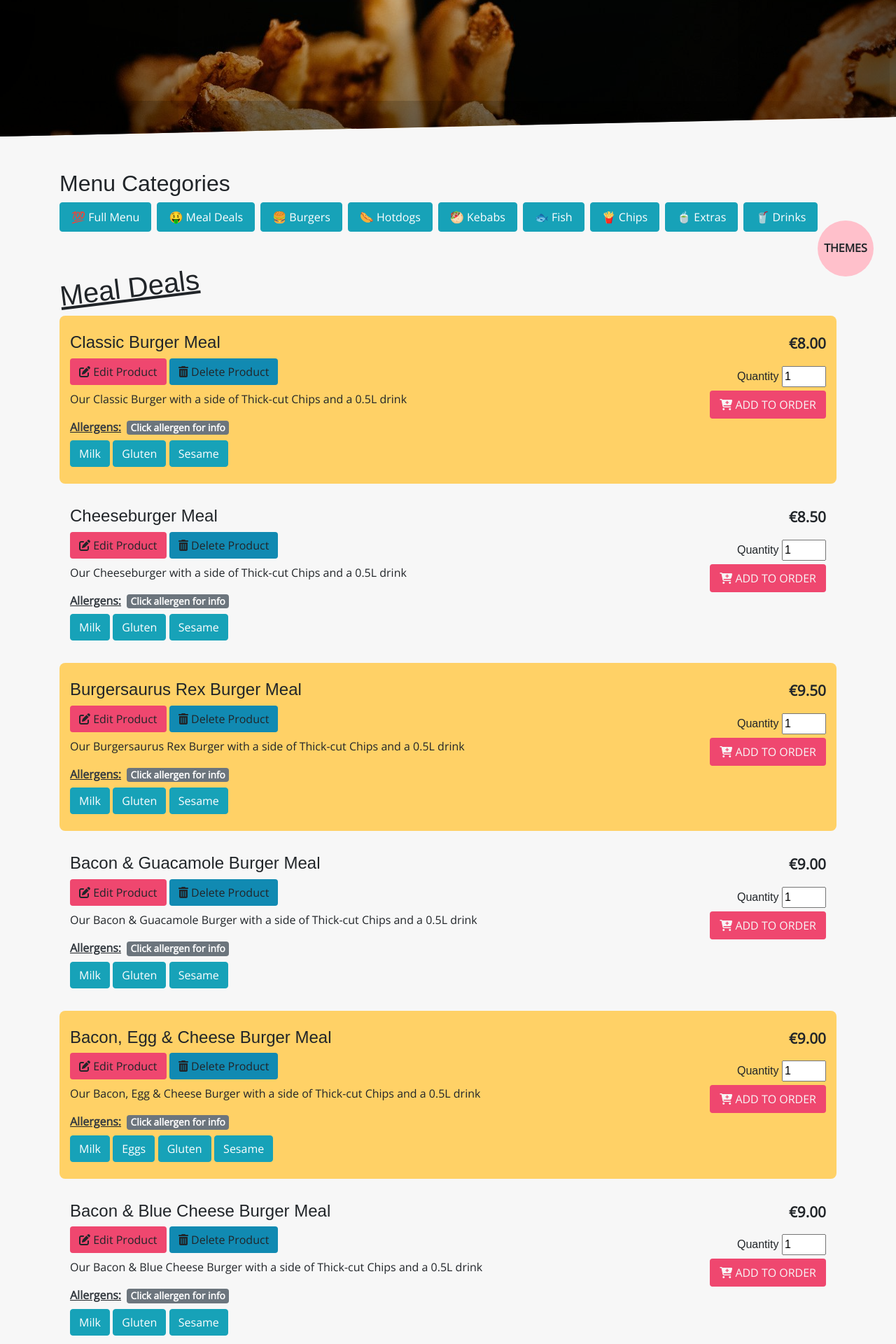
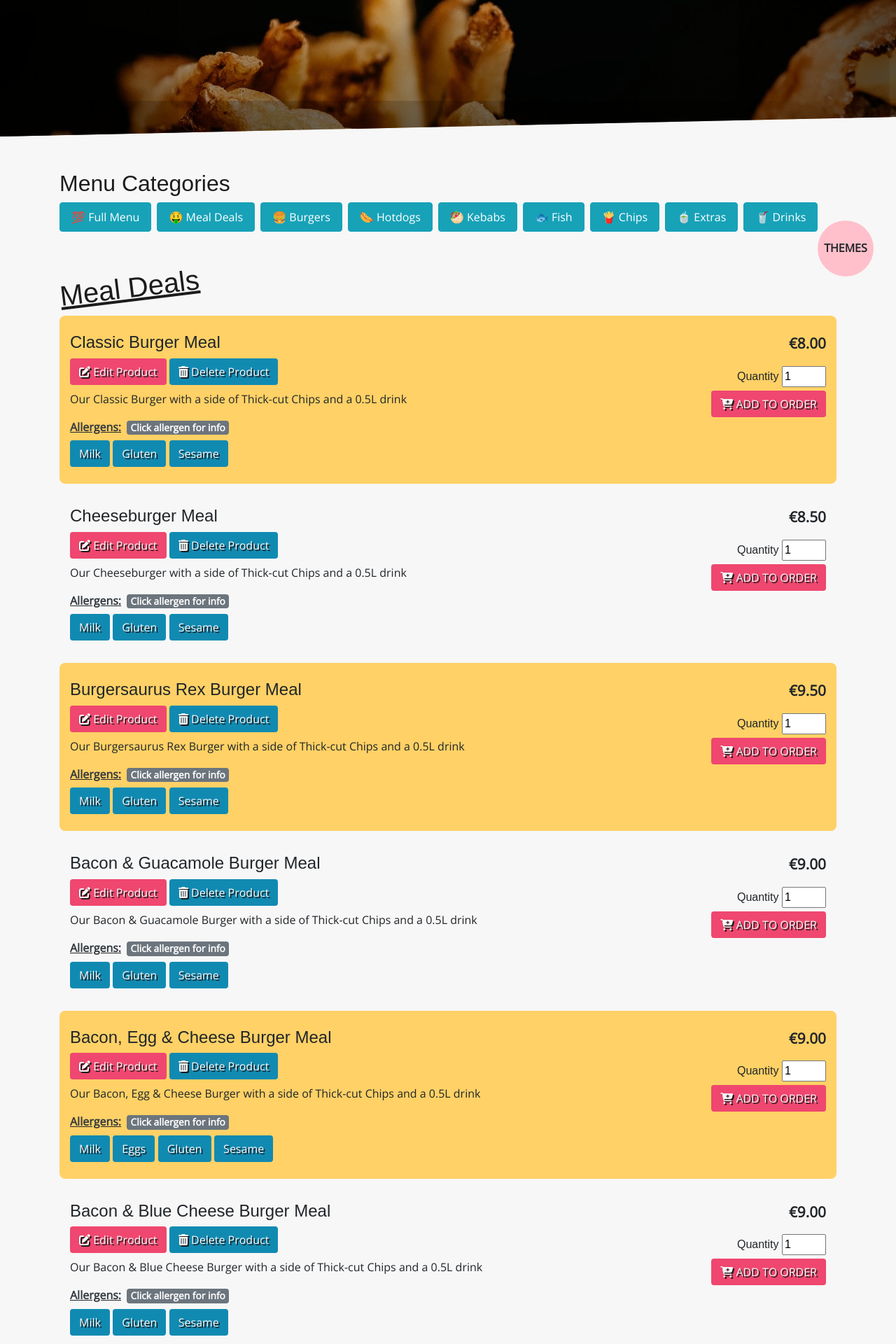
Before and after one commit to wondrousWebWorks/burgersaurus-rex, a Django app: a page that uses menu/templates/menu/menu.html in a window 1280 px wide. Shown: the part 365-2285 px from the top of the page at 70% size. Run offline with Django 3.2, Linux system fonts and the light colour scheme; a user stored in the database is signed in; data comes from the database, SQL or seed files in the repository; both versions use the stored data as it was after the commit; some libraries are stand-ins or nearby versions; some web fonts are replaced.

Commit message:
Added light or dark mode colour classes to headings and changed buttons to share styling

```diff
--- a/images/templates/images/edit-image.html
+++ b/images/templates/images/edit-image.html
@@ -7,7 +7,7 @@
 
 {% block content %}
 <article id="edit-image" class="container headerless-container">
-    <h1 class="my-5 d-inline-block page-heading">Edit Image</h1>
+    <h1 class="my-5 d-inline-block page-heading light-or-dark-mode-font-color">Edit Image</h1>
     <div class="row mx-auto">
         <div class="col-12 col-md-8 mx-auto">
             <form action="{% url 'edit-image' image.id %}" method="POST" enctype="multipart/form-data">
--- a/menu/templates/menu/add-product.html
+++ b/menu/templates/menu/add-product.html
@@ -8,7 +8,7 @@
 <article id="add-product-form" class="container">
     <div class="row mx-auto">
         <div class="col-12 col-md-8 mx-auto">
-            <h1 class="my-5 d-inline-block page-heading">Product Management</h1>
+            <h1 class="my-5 d-inline-block page-heading light-or-dark-mode-font-color">Product Management</h1>
         </div>
     </div>
     <div class="row mx-auto">
--- a/menu/templates/menu/edit-product.html
+++ b/menu/templates/menu/edit-product.html
@@ -8,7 +8,7 @@
 <article id="add-product-form" class="container">
     <div class="row mx-auto">
         <div class="col-12 col-md-8 mx-auto">
-            <h1 class="my-5 d-inline-block page-heading">Product Management</h1>
+            <h1 class="my-5 d-inline-block page-heading light-or-dark-mode-font-color">Product Management</h1>
         </div>
     </div>
     <div class="row mx-auto">
--- a/menu/templates/menu/menu.html
+++ b/menu/templates/menu/menu.html
@@ -10,7 +10,7 @@
 
 {% block content %}
 <article id="menu" class="container">
-    <h2 class="mt-5">Menu Categories</h2>
+    <h2 class="mt-5 light-or-dark-mode-font-color">Menu Categories</h2>
     <ul id="menu-nav" class="nav">
         <li class="nav-item">
             <a class="nav-link btn btn-info mr-2 mb-2" href="{% url 'menu' %}">💯 Full Menu</a>
@@ -43,16 +43,16 @@
 
     {% if categories %}
         {% for category in categories %}
-            <h1 class="mt-5 mb-3 d-inline-block page-heading">{{ category.friendly_name }}</h1>
+            <h1 class="mt-5 mb-3 d-inline-block page-heading light-or-dark-mode-font-color">{{ category.friendly_name }}</h1>
         {% endfor %}
     {% else %}
         {% if query %}
-            <h1 class="mt-5 mb-3 d-inline-block page-heading">Search: {{ query }}</h1>
+            <h1 class="mt-5 mb-3 d-inline-block page-heading light-or-dark-mode-font-color">Search: {{ query }}</h1>
         {% endif %}
     {% endif %}
 
     {% if not menu %}
-        <h3 class="open-sans mt-4 text-small">Oops! No products were found matching your category or query...</h3>
+        <h3 class="open-sans mt-4 text-small light-or-dark-mode-font-color">Oops! No products were found matching your category or query...</h3>
     {% else %}
         {% for menu_item in menu %}
             <div class="row list-item py-4 mb-2 mx-auto" {% if not forloop.first %}data-aos="fade-up" data-aos-duration="1000" data-aos-easing="ease-in-out"{% endif %}>
@@ -60,15 +60,15 @@
                     <h3>{{ menu_item.name }}</h3>
                     {% if request.user.is_superuser %}
                         <div class="product-management-wrapper">
-                            <a href="{% url 'edit-product' menu_item.id %}" class="btn custom-button-1 mb-2"><i class="fas fa-edit"></i>  Edit Product</a>
-                            <a href="{% url 'delete-product' menu_item.id %}" class="btn custom-button-2 mb-2"><i class="fas fa-trash-alt"></i>  Delete Product</a>
+                            <a href="{% url 'edit-product' menu_item.id %}" class="btn colour-2-bg-var btn-custom mb-2"><i class="fas fa-edit"></i>  Edit Product</a>
+                            <a href="{% url 'delete-product' menu_item.id %}" class="btn colour-4-bg-var btn-custom mb-2"><i class="fas fa-trash-alt"></i>  Delete Product</a>
                         </div>
                     {% endif %}
                     <p>{{ menu_item.description }}</p>
                     {% if menu_item.allergens.all %}
                         <h4><a class="text-dark" href="https://erudus.com/14-major-food-allergens-for-eu-food-information-for-consumers/" target="blank"><strong>Allergens:</strong></a><span class="badge badge-secondary ml-2">Click allergen for info</span></h4>
                         {% for allergen in menu_item.allergens.all %}
-                            <a href="{{ allergen.info_url }}" target="_blank" class="allergen btn btn-info">{{ allergen.friendly_name }}</a>
+                            <a href="{{ allergen.info_url }}" target="_blank" class="allergen btn-custom btn colour-4-bg-var">{{ allergen.friendly_name }}</a>
                         {% endfor %}
                     {% endif %}
                 </div>
@@ -78,7 +78,7 @@
                         {% csrf_token %}
                         <label for="id_qty_{{ menu_item.id }}">Quantity</label>
                         <input type="number" name="quantity" value="1" min="1" max="99">
-                        <a class="btn add-to-cart-link add-or-update-button" data-id="{{ menu_item.id }}"><i class="fas fa-cart-plus"></i>  ADD TO ORDER</a>
+                        <a class="btn-custom btn add-to-cart-link colour-2-bg-var" data-id="{{ menu_item.id }}"><i class="fas fa-cart-plus"></i>  ADD TO ORDER</a>
                     </form>
                 </div>
             </div>
--- a/profiles/templates/profiles/profile.html
+++ b/profiles/templates/profiles/profile.html
@@ -14,7 +14,7 @@
 <div class="container">
     <div class="row mx-auto">
         <div class="col-12">
-            <h1 class="my-5 d-inline-block page-heading">My Profile</h1>
+            <h1 class="my-5 d-inline-block page-heading light-or-dark-mode-font-color">My Profile</h1>
         </div>
     </div>
     <div class="row">
--- a/static/css/base.css
+++ b/static/css/base.css
@@ -18,6 +18,7 @@
   --warning-toast-bg: 255, 214, 153;
   --warning-toast-color: 153, 92, 0; }
 
+/* Set Background colours */
 .colour-1-bg {
   background-color: #06d6a0; }
 
@@ -30,6 +31,23 @@
 .colour-4-bg {
   background-color: #118ab2; }
 
+/* Variable Background colours */
+.colour-1-bg-var {
+  background-color: rgba(var(--colour-1), 1); }
+
+.colour-2-bg-var {
+  background-color: rgba(var(--colour-2), 1); }
+
+.colour-3-bg-var {
+  background-color: rgba(var(--colour-3), 1); }
+
+.colour-4-bg-var {
+  background-color: rgba(var(--colour-4), 1); }
+
+.colour-5-bg-var {
+  background-color: rgba(var(--colour-5), 1); }
+
+/* Border colours */
 .colour-1-border {
   border: 4px solid rgba(var(--colour-1), 1); }
 
@@ -42,11 +60,25 @@
 .colour-4-border {
   border: 4px solid rgba(var(--colour-4), 1); }
 
+/* Margins */
+/* Fonts */
 .open-sans {
   font-family: "Open Sans", sans-serif !important; }
 
 .miltonian-tattoo {
   font-family: "Miltonian Tattoo", sans-serif !important; }
+
+/* Font colour */
+.light-or-dark-mode-font-color {
+  color: rgba(var(--heading-colour), 1); }
+
+/* Text shadow */
+.text-shadow-2px {
+  text-shadow: 2px 2px #1c1c1c; }
+
+.btn-custom {
+  text-shadow: 2px 2px #1c1c1c;
+  color: #f7f7f7 !important; }
 
 html {
   scroll-behavior: smooth; }
@@ -297,8 +329,7 @@ footer {
 .page-heading {
   transform: rotateZ(-7deg);
   font-size: 2.5rem;
-  text-decoration: underline;
-  color: rgba(var(--heading-color), 1); }
+  text-decoration: underline; }
 
 .headerless-container {
   margin-top: 20vh; }
--- a/static/js/app.js
+++ b/static/js/app.js
@@ -68,10 +68,12 @@ themeSelectors.forEach(themeSelector => {
             if (darkModeCheck === 'false') {
                 sessionStorage.setItem('dark-mode', 'true');
                 setCSSColour('--body-colour', darkModeColor);
+                setCSSColour('--heading-colour', lightModeColor);
                 document.querySelector('.dark-mode').style.backgroundColor = '#f7f7f7';
             } else {
                 sessionStorage.setItem('dark-mode', 'false');
                 setCSSColour('--body-colour', lightModeColor);
+                setCSSColour('--heading-colour', darkModeColor);
                 document.querySelector('.dark-mode').style.backgroundColor = '#1c1c1c';
             }
         }
@@ -141,8 +143,10 @@ const setTheme = () => {
 
     if (darkMode === 'true') {
         setCSSColour('--body-colour', darkModeColor);
+        setCSSColour('--heading-colour', lightModeColor);
     } else {
         setCSSColour('--body-colour', lightModeColor);
+        setCSSColour('--heading-colour', darkModeColor);
     }
 };
 
--- a/static/scss/_config.scss
+++ b/static/scss/_config.scss
@@ -20,6 +20,7 @@
     --warning-toast-color: 153, 92, 0;
 }
 
+/* Set Background colours */
 .colour-1-bg {
     background-color: rgb(6, 214, 160);
 }
@@ -36,6 +37,28 @@
     background-color: rgb(17, 138, 178);
 }
 
+/* Variable Background colours */
+.colour-1-bg-var {
+    background-color: rgba(var(--colour-1), 1);
+}
+
+.colour-2-bg-var {
+    background-color: rgba(var(--colour-2), 1);
+}
+
+.colour-3-bg-var {
+    background-color: rgba(var(--colour-3), 1);
+}
+
+.colour-4-bg-var {
+    background-color: rgba(var(--colour-4), 1);
+}
+
+.colour-5-bg-var {
+    background-color: rgba(var(--colour-5), 1);
+}
+
+/* Border colours */
 .colour-1-border {
     border: 4px solid rgba(var(--colour-1), 1);
 }
@@ -52,8 +75,11 @@
     border: 4px solid rgba(var(--colour-4), 1);
 }
 
+/* Margins */
 $section-margin-top: 10vh;
 
+
+/* Fonts */
 .open-sans {
     font-family: "Open Sans", sans-serif !important;
 }
@@ -61,3 +87,19 @@ $section-margin-top: 10vh;
 .miltonian-tattoo {
     font-family: "Miltonian Tattoo", sans-serif !important;
 }
+
+/* Font colour */
+.light-or-dark-mode-font-color {
+    color: rgba(var(--heading-colour), 1);
+}
+
+/* Text shadow */
+
+.text-shadow-2px {
+    text-shadow: 2px 2px #1c1c1c;
+}
+
+.btn-custom {
+    text-shadow: 2px 2px #1c1c1c;
+    color: #f7f7f7 !important;
+}
--- a/static/scss/base.scss
+++ b/static/scss/base.scss
@@ -361,7 +361,6 @@ footer {
     transform: rotateZ(-7deg);
     font-size: 2.5rem;
     text-decoration: underline;
-    color: rgba(var(--heading-color), 1);
 }
 
 .headerless-container {
--- a/templates/allauth/account/email_confirm.html
+++ b/templates/allauth/account/email_confirm.html
@@ -7,7 +7,7 @@
 
 
 {% block inner_content %}
-<h2 class="page-heading mb-5">{% trans "Confirm E-mail Address" %}</h2>
+<h2 class="page-heading mb-5 text-white">{% trans "Confirm E-mail Address" %}</h2>
 
 {% if confirmation %}
 
--- a/templates/allauth/account/login.html
+++ b/templates/allauth/account/login.html
@@ -39,8 +39,8 @@ for a {{ site_name }} account and sign in below:{% endblocktrans %}</p>
     {% if redirect_field_value %}
     <input type="hidden" name="{{ redirect_field_name }}" value="{{ redirect_field_value }}" />
     {% endif %}
-    <a class="btn custom-button-1 text-white" href="{% url 'home' %}"><i class="fas fa-home"></i>  Home</a>
-    <button class="btn custom-button-2 text-white" type="submit"><i class="fas fa-sign-in-alt"></i>  {% trans "Log In" %}</button>
+    <a class="btn btn-custom colour-2-bg-var" href="{% url 'home' %}"><i class="fas fa-home"></i>  Home</a>
+    <button class="btn btn-custom colour-4-bg-var" type="submit"><i class="fas fa-sign-in-alt"></i>  {% trans "Log In" %}</button>
     <p class="mt-2">
         <a class="btn secondaryAction" href="{% url 'account_reset_password' %}">{% trans "Forgot Password?" %}</a>
     </p>
--- a/templates/allauth/account/logout.html
+++ b/templates/allauth/account/logout.html
@@ -13,8 +13,8 @@
     {% if redirect_field_value %}
     <input type="hidden" name="{{ redirect_field_name }}" value="{{ redirect_field_value }}"/>
     {% endif %}
-    <a class="btn custom-button-1" href="{% url 'home' %}"><i class="fas fa-times-circle"></i>  Cancel</a>
-    <button class="btn custom-button2" type="submit"><i class="fas fa-sign-out-alt"></i>  {% trans 'Sign Out' %}</button>
+    <a class="btn btn-custom colour-2-bg-var" href="{% url 'home' %}"><i class="fas fa-times-circle"></i>  Cancel</a>
+    <button class="btn btn-custom colour-4-bg-var" type="submit"><i class="fas fa-sign-out-alt"></i>  {% trans 'Sign Out' %}</button>
 </form>
 
 
--- a/templates/includes/navbar.html
+++ b/templates/includes/navbar.html
@@ -48,9 +48,10 @@
                     {% if request.user.is_authenticated %}
                         {% if request.user.is_superuser %}
                             <a class="dropdown-item" href="{% url 'add-product' %}"><i class="fas fa-edit"></i>&nbsp;&nbsp;Product Management</a>
+                            <a class="dropdown-item" href="{% url 'images' %}"><i class="far fa-images"></i>&nbsp;&nbsp;Image Management</a>
                         {% endif %}
-                        <a class="dropdown-item" href="{% url 'profile' %}"><i class="fas fa-user-plus"></i>&nbsp;&nbsp;My Profile</a>
-                        <a class="dropdown-item" href="{% url 'account_logout' %}"><i class="fas fa-sign-in-alt"></i>&nbsp;&nbsp;Logout</a>
+                        <a class="dropdown-item" href="{% url 'profile' %}"><i class="fas fa-user"></i>&nbsp;&nbsp;My Profile</a>
+                        <a class="dropdown-item" href="{% url 'account_logout' %}"><i class="fas fa-sign-out-alt"></i>&nbsp;&nbsp;Logout</a>
                     {% else %}
                         <a class="dropdown-item" href="{% url 'account_signup' %}"><i class="fas fa-user-plus"></i>&nbsp;&nbsp;Register</a>
                         <a class="dropdown-item" href="{% url 'account_login' %}"><i class="fas fa-sign-in-alt"></i>&nbsp;&nbsp;Sign In</a>
```
Also changed, not shown: checkout/templates/checkout/checkout.html (+6 -6 lines), home/templates/home/index.html (+7 -7 lines), images/templates/images/images.html (+4 -4 lines), db.sqlite3, 1 other file.
